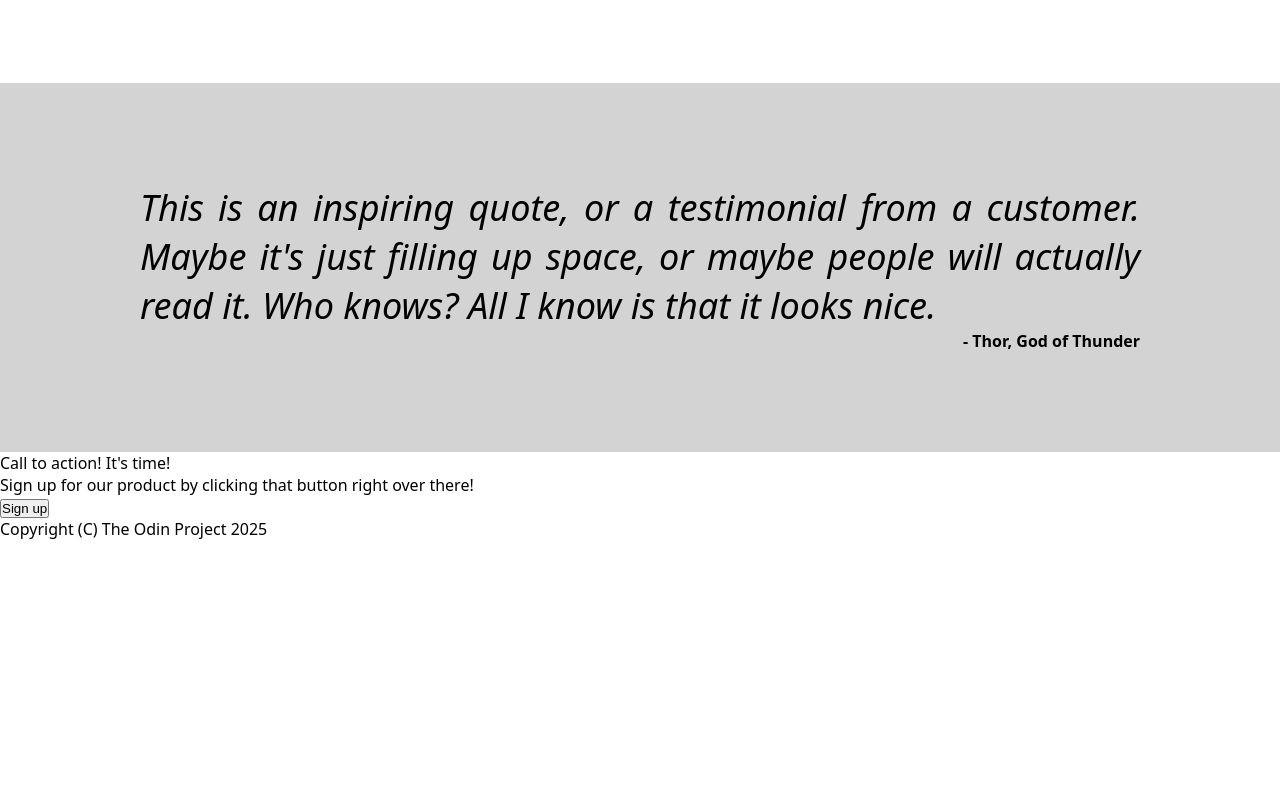
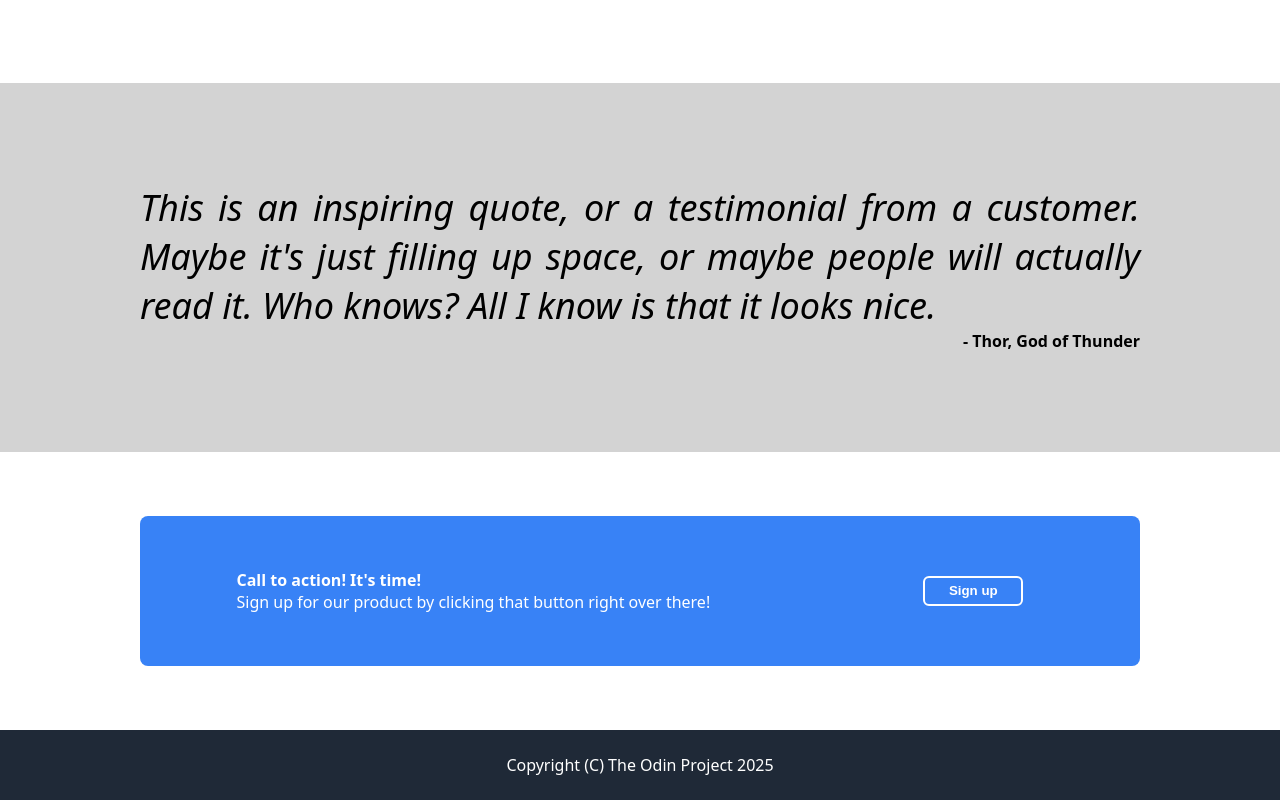
Before and after one commit to karote-karotajs/odin-landingpage, a plain HTML site: page index.html in a window 1280 px wide. Shown: the part 810-1610 px from the top of the page. Before the commit the page ends 1350 px from the top, so only its background shows below. Drawn offline with Linux system fonts and the light colour scheme.

Commit message:
Finish project :)

```diff
--- a/index.html
+++ b/index.html
@@ -85,13 +85,19 @@
         </div>
         <div class="signup">
             <div class="signup-container">
-                <div class="text">
-                    Call to action! It's time!
+                    <div class="text-container">
+                        <div class="text-subcontainer">
+                        <div class="text">
+                            Call to action! It's time!
+                        </div>
+                        <div class="subtext">
+                            Sign up for our product by clicking that button right over there!
+                        </div>
+                    </div>
                 </div>
-                <div class="subtext">
-                    Sign up for our product by clicking that button right over there!
+                <div class="button-container">
+                    <button>Sign up</button>
                 </div>
-                    <button>Sign up</button>
             </div>
         </div>
         <div class="footer">
--- a/styles.css
+++ b/styles.css
@@ -162,3 +162,61 @@ ul {
     text-align: right;
     font-weight: bold;
 }
+
+.signup {
+    display: flex;
+    color: white;
+    justify-content: center;
+}
+
+.signup-container {
+    display: flex;
+    background-color: #3882f6;
+    margin-top: 64px;
+    margin-bottom: 64px;
+    max-width: 1000px;
+    height: 150px;
+    flex: 1;
+    border-radius: 8px;
+}
+
+.signup-container .text-container {
+    display: flex;
+    flex-direction: column;
+    flex: 4;
+    justify-content: center;
+    align-items: center;
+    width: 500px;
+}
+
+.signup .button-container {
+    display: flex;
+    flex: 2;
+    justify-content: center;
+    align-items: center;
+}
+
+.signup button{
+    background-color: transparent;
+    border-style: solid;
+    border-radius: 6px;
+    border-color: white;
+    color: white;
+    height: 30px;
+    width: 100px;
+    font-weight: bold;
+
+}
+
+.signup .text {
+    font-weight: bold;
+    align-self: start
+}
+
+.footer {
+    background-color:#1f2937;
+    color: white;
+    padding-top: 24px;
+    padding-bottom: 24px;
+    text-align: center;
+}
```
